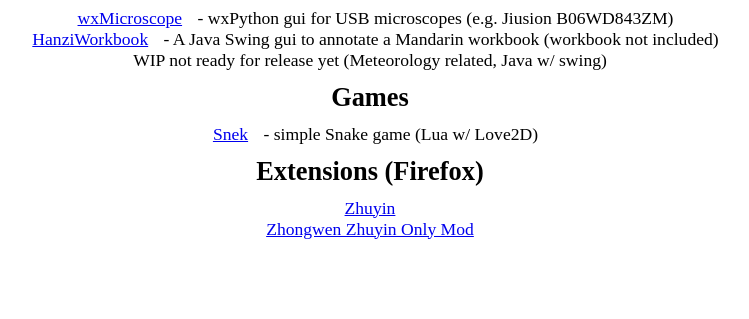
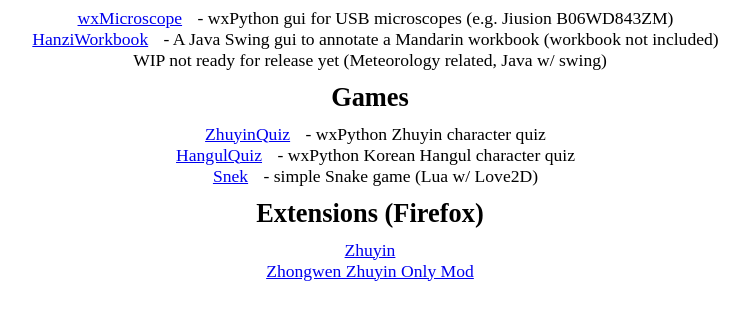
Before and after one commit to stevnw/stevnw.github.io, a plain HTML site: page projects.html in a window 1280 px wide. Shown: the part 167-486 px from the top of the page, without its empty margins (270-1019 px from the left). Drawn offline with Linux system fonts and the light colour scheme.

Commit message:
Update projects.html

```diff
--- a/projects.html
+++ b/projects.html
@@ -46,7 +46,9 @@
 		<p><a href="https://github.com/stevnw/Hanzi-Workbook">HanziWorkbook</a> - A Java Swing gui to annotate a Mandarin workbook (workbook not included)</p>
 		<p>WIP not ready for release yet (Meteorology related, Java w/ swing)</p>
 		<h2>Games</h2>
-		<p><a href="https://github.com/stevnw/snek">Snek</a> - simple Snake game (Lua w/ Love2D)
+		<p><a href="https://github.com/stevnw/ZhuyinQuiz">ZhuyinQuiz</a> - wxPython Zhuyin character quiz</p>
+		<p><a href="https://github.com/stevnw/HangulQuiz">HangulQuiz</a> - wxPython Korean Hangul character quiz</p>
+		<p><a href="https://github.com/stevnw/snek">Snek</a> - simple Snake game (Lua w/ Love2D)</p>
 		<h2>Extensions (Firefox)</h2>
 		<p><a href="https://addons.mozilla.org/en-US/firefox/addon/zhuyin/">Zhuyin</a></p>
 		<p><a href="https://addons.mozilla.org/en-US/firefox/addon/zhongwen-css-modified/">Zhongwen Zhuyin Only Mod</a>
```
